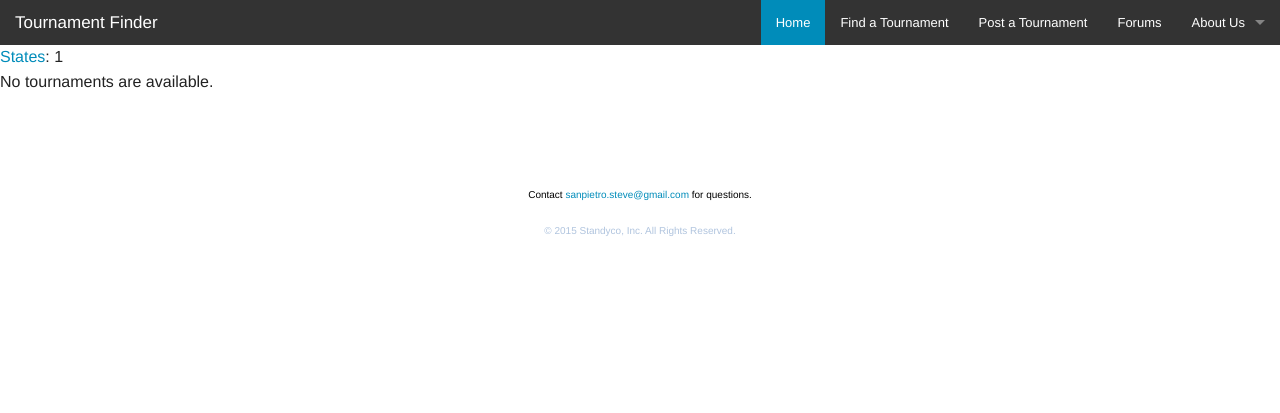
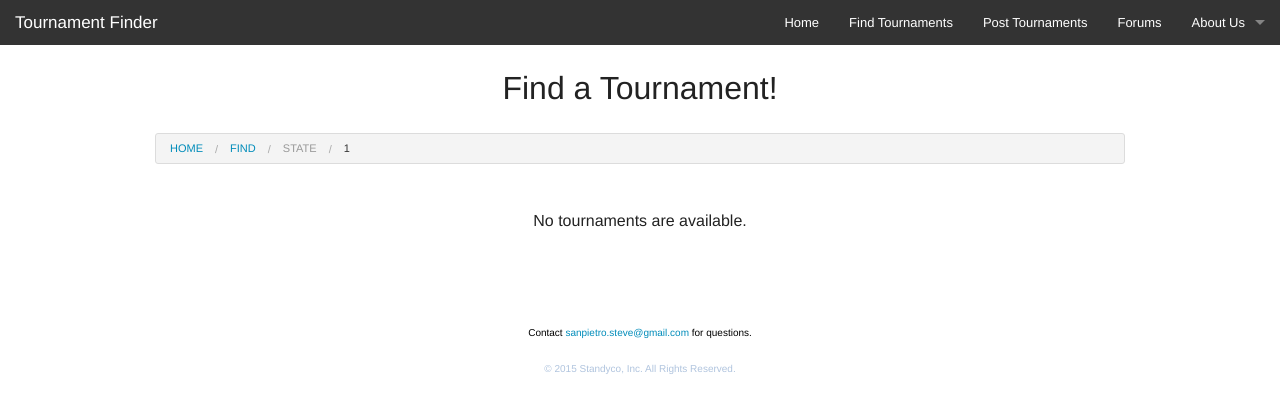
Before and after one commit to sanp/standyco-poolapp, a Django app: page /tournaments/find/state/1/ in a window 1280 px wide. Shown: the top 413 px of the page. Run offline with Django 3.2, Linux system fonts and the light colour scheme; data that the repository does not hold is empty; parts of the project's set-up code (start-up, migrations or seed data) failed here and were passed over; some libraries are stand-ins or nearby versions.

Commit message:
Made better breadcrumbs for find page

```diff
--- a/poolapp/apps/find/templates/find/state.html
+++ b/poolapp/apps/find/templates/find/state.html
@@ -2,17 +2,44 @@
 
 {% block content %}
 
-<!-- Breadcrumbs -->
-<a href="{% url 'poolapp.apps.find.views.index' %}">States</a>: {{ tourney_list.state_name }}
+<center><h1>Find a Tournament!</h1></center>
 
+<div class="row">
+    <div class="small-12 large-12 columns">
+        <ul class="breadcrumbs">
+            <li><a href="/">Home</a></li>
+            <li><a href="{% url 'poolapp.apps.find.views.index' %}">Find</a></li>
+            <li class="unavailable"><a href="#">State</a></li>
+            <li class="current"><a href="#">{{ tourney_list.state_name }}</a></li>
+        </ul>
+    </div>
+</div>
+
+<br />
+
+<div class="row">
+    <div class="small-12 large-12 columns" align="center">
       {% if tourney_list %}
-    <ul>
+
+          <table>
+            <!-- |title filter converts text field into 'title case' - cap first -->
+            <!-- word of every line -->
+            <tr><td><b>Select a tournament</b></td></tr>
+            <tr><td>
                 {% for tourney in tourney_list %}
                 <!-- No slash before state otherwise the link will break -->
-        <li><a href="{{ tourney.tourney_id }}/">{{ tourney.title }}</a></li>
+                    <a href="{{ tourney.tourney_id }}/">
+                        {{ tourney.date }} &mdash; {{ tourney.title }}: {{ tourney.get_game_display }} tournament at {{ tourney.pool_hall }}
+                    </a><br /><br />
                 {% endfor %}
-    </ul>
+            </td></tr>
+          </table>
+
         {% else %}
             <p>No tournaments are available.</p>
         {% endif %}
+
+    </div>
+</div>
+
 {% endblock %}
--- a/poolapp/templates/base.html
+++ b/poolapp/templates/base.html
@@ -21,6 +21,7 @@
 
 <!-- See http://foundation.zurb.com/docs/components/topbar.html -->
     <nav class="top-bar" data-topbar role="navigation">
+
       <ul class="title-area">
         <li class="name">
           <h1><a href="/">Tournament Finder</a></h1>
@@ -33,12 +34,11 @@
         <!-- Right Nav Section -->
         <ul class="right">
 
-          <li class="active"><a href="/">Home</a></li>
-          <li><a href="/tournaments/find/">Find a Tournament</a></li>
-          <li><a href="/tournaments/post/">Post a Tournament</a></li>
+          <li><a href="/">Home</a></li>
+          <li><a href="/tournaments/find/">Find Tournaments</a></li>
+          <li><a href="/tournaments/post/">Post Tournaments</a></li>
           <li><a href="/forums/">Forums</a></li>
 
-<!--           <li class="active"><a href="#">Right Button Active</a></li> -->
           <li class="has-dropdown">
             <a href="#">About Us</a>
             <ul class="dropdown">
@@ -46,25 +46,10 @@
               <li class="active"><a href="#">Contact Us</a></li>
             </ul>
           </li>
+
         </ul>
-
-        <!-- Left Nav Section -->
-<!--         <ul class="left"> -->
-<!--           <li><a href="#">Left Nav Button</a></li> -->
-<!--         </ul> -->
-
       </section>
     </nav>
-
-<!--     <nav class="clearfix"> -->
-<!--         <ul class="clearfix"> -->
-<!--             <li><a href="/">Home</a></li> -->
-<!--             <li><a href="/tournaments/find/">Find a Tournament</a></li> -->
-<!--             <li><a href="/tournaments/post/">Post a Tournament</a></li> -->
-<!--             <li><a href="/forums/">Forums</a></li> -->
-<!--         </ul> -->
-<!--         <a href="#" id="pull">Menu</a> -->
-<!--     </nav> -->
 
     <div id="content">
         {% block content %}{% endblock %}
```
Also changed, not shown: poolapp/apps/find/templates/find/detail.html (+15 -2 lines), poolapp/apps/find/templates/find/index.html (+12 -6 lines). Lines whose indentation alone changed are shown as unchanged.
